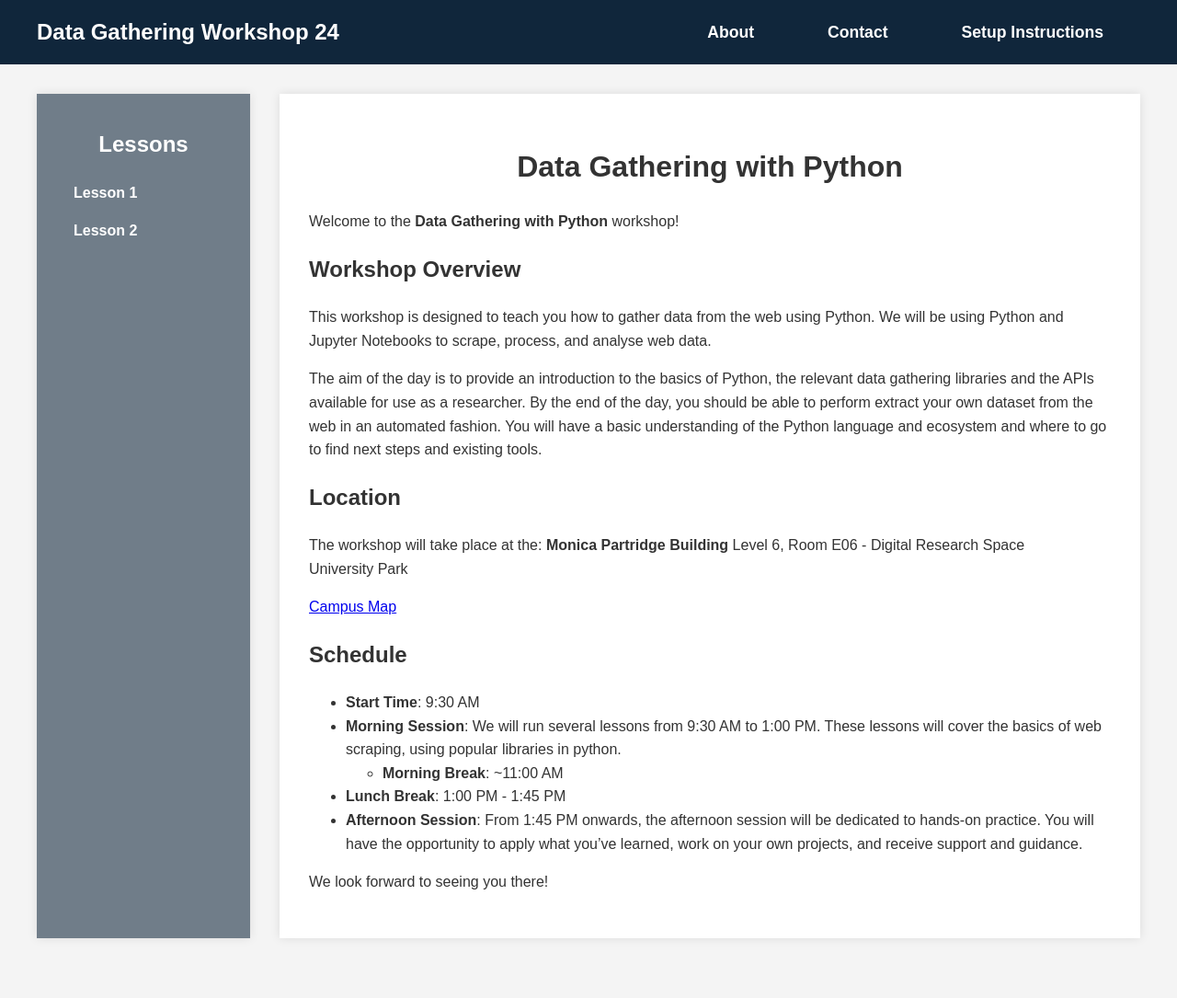
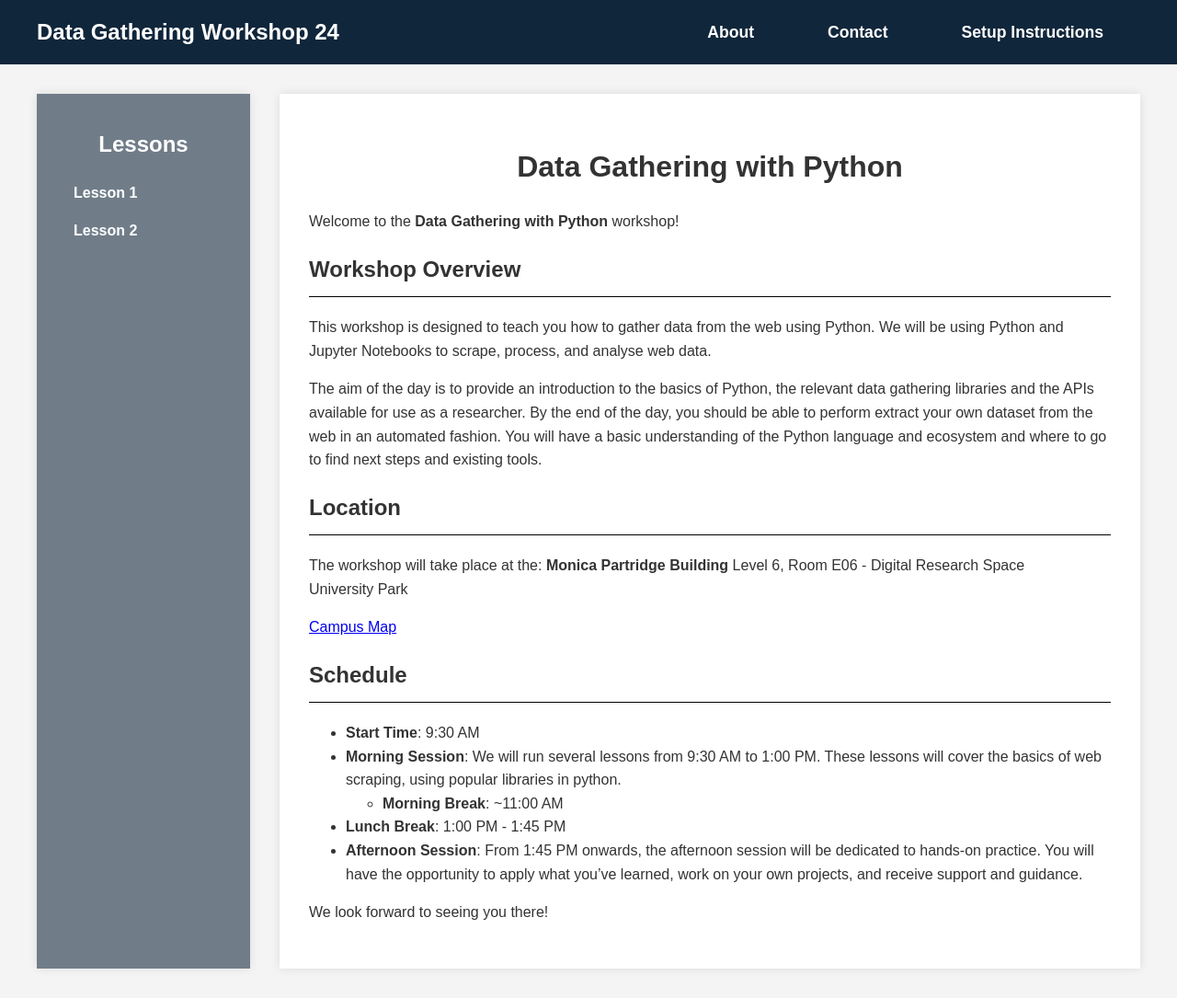
Before and after one commit to ATayls/Python-Data-Gathering-24, a Jekyll site: the page built from index.md, in a window 1280 px wide. Shown: the whole page at 92% size. Built offline with Jekyll 4.4.1, drawn with Linux system fonts in a browser that asks for light colours; before the commit the page ends 1052 px from its top, so only the background shows below that.

Commit message:
Update style - code blocks, title underline

```diff
--- a/assets/styles.css
+++ b/assets/styles.css
@@ -120,7 +120,23 @@ nav ul li a:hover {
   box-shadow: 0 0 10px rgba(0, 0, 0, 0.1);
 }
 
+/* Insert a h2 underline */
+.content h2::after {
+    content: "";
+    display: block;
+    margin-top: 10px; /* Adjust as needed */
+    border-bottom: 1px solid #000; /* Adjust color, width, and style as needed */
+}
+
 h1 {
   color: #333;
   text-align: center;
 }
+
+/* styling for code blocks */
+pre {
+    border-top: 10px solid #3dcbf8;
+    border-bottom: 10px solid #3dcbf8;
+    padding: 20px;
+    background-color: #f1f3f5;
+}
```
